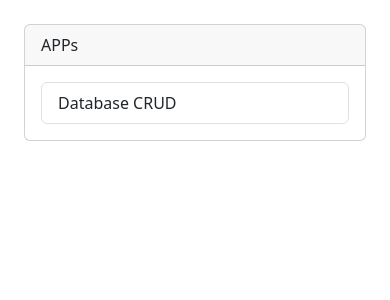
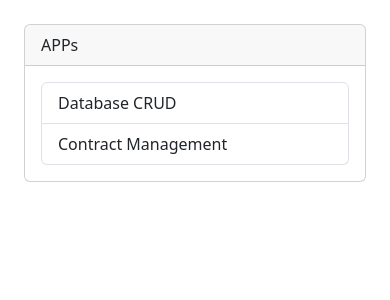
Before and after one commit to gfmikewolf/DBman, a Flask app: page / in a window 390 px wide. Shown: the part 87-387 px from the top of the page. Run offline with Flask 3, Linux system fonts and the light colour scheme; some libraries are stand-ins or nearby versions.

Commit message:
Update index.html

```diff
--- a/app/base/templates/index.html
+++ b/app/base/templates/index.html
@@ -6,12 +6,13 @@
 {% block content %}
 <div class="container mt-4">
     <div class="row">
-        <div class="col-md-12">
+        <div class="col-md-4 col-sm-12">
             <div class="card">
                 <div class="card-header">{{ PageText['APPs'] }}</div>
                 <div class="card-body">
                     <div class="list-group">
-                        <a href="/admin" class="list-group-item list-group-item-action">{{ PageText['Admin']['PageTitle'] }}</a>
+                        <a href="{{ url_for('base.admin.admin_index')}}" class="list-group-item list-group-item-action">{{ PageText['Admin']['PageTitle'] }}</a>
+                        <a href="{{ url_for('base.contractmgmt.contractmgmt_index')}}" class="list-group-item list-group-item-action">{{ PageText['ContractMgmt']['PageTitle'] }}</a>
                     </div>
                 </div>
             </div>
```
